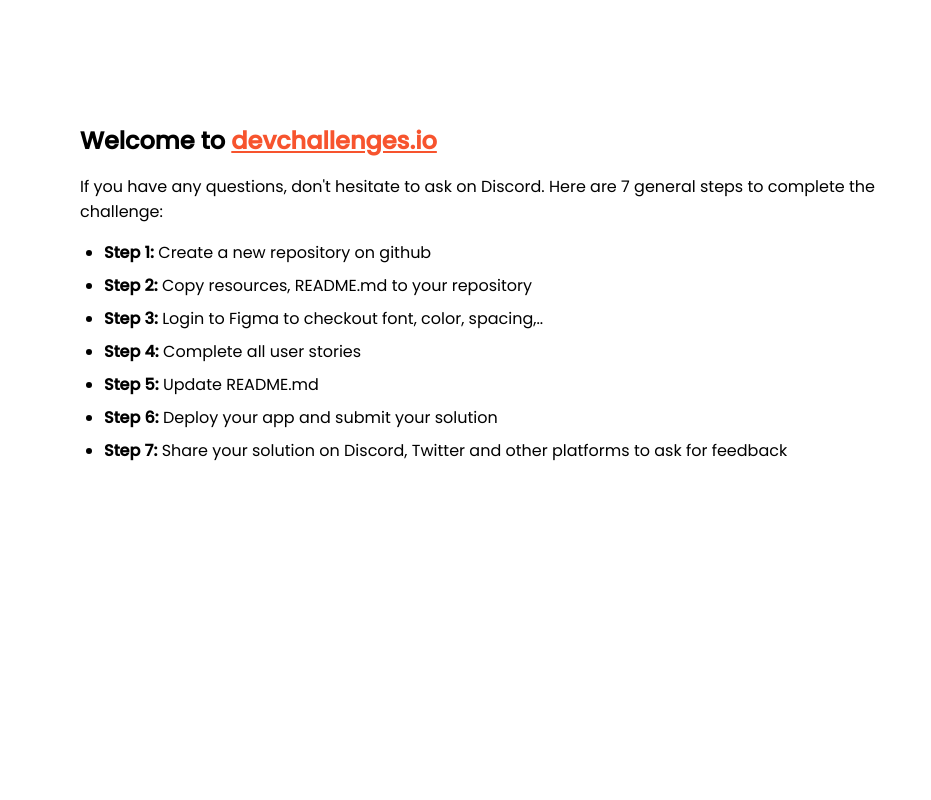
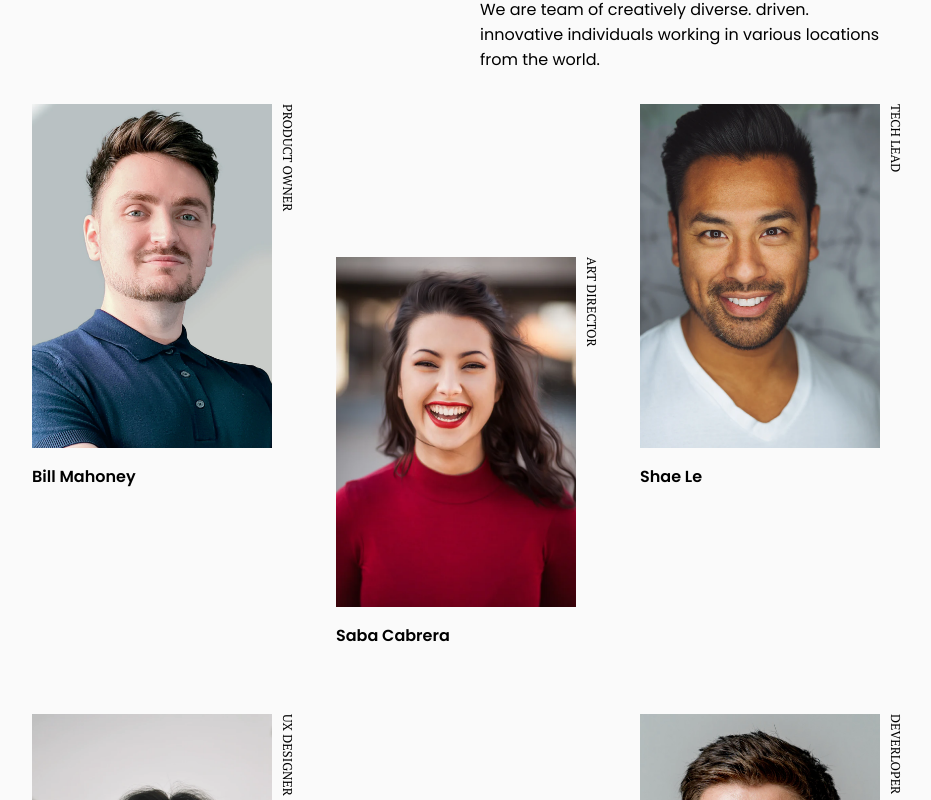
Before and after one commit to luanmenezes0/my-team-page, a plain HTML site: page index.html in a window 1280 px wide. Shown: the part 117-917 px from the top of the page, without its empty margins (160-1091 px from the left). Before the commit the page ends 800 px from the top, so only its background shows below. Drawn offline with Linux system fonts and the light colour scheme.

Commit message:
finished

```diff
--- a/index.html
+++ b/index.html
@@ -1,95 +1,60 @@
 <!DOCTYPE html>
 <html lang="en">
   <head>
-    <meta charset="utf-8" />
-    <meta
-      name="viewport"
-      content="width=device-width, initial-scale=1,
-  maximum-scale=5"
-    />
-
-    <link rel="icon" href="devchallenges.png" />
-
+    <meta charset="UTF-8" />
+    <meta name="viewport" content="width=device-width, initial-scale=1.0" />
     <link
-      rel="shortcut icon"
-      type="image/x-icon"
-      href="https://devchallenges.io/"
-    />
-
-    <link
-      href="https://fonts.googleapis.com/css2?family=Poppins:wght@400;500&display=swap"
+      href="https://fonts.googleapis.com/css2?family=Montserrat:wght@600&family=PT+Serif:wght@400;700&family=Poppins:wght@400;600&display=swap"
       rel="stylesheet"
     />
-
-    <title>Devchallenges</title>
-
-    <style>
-      body {
-        font-family: "Poppins", sans-serif;
-      }
-
-      ul {
-        padding-left: 24px;
-      }
-
-      li {
-        margin-bottom: 8px;
-      }
-
-      .welcome {
-        max-width: 800px;
-        margin: 0 auto;
-      }
-
-      .welcome-text {
-        margin-top: 30vh;
-        font-weight: 500;
-      }
-
-      .welcome-text p {
-        font-size: 1rem;
-        font-weight: 400;
-      }
-
-      .welcome-text h1 {
-        font-size: 1.5rem;
-      }
-
-      .welcome-text a {
-        color: #f7542e;
-      }
-    </style>
+    <link rel="stylesheet" href="style.css" />
+    <title>My team page</title>
   </head>
   <body>
-    <div class="welcome">
-      <div class="welcome-text">
-        <h1>
-          Welcome to
-          <a href="https://devchallenges.io/" target="_blank"
-            >devchallenges.io</a
-          >
-        </h1>
-
-        <p>
-          If you have any questions, don't hesitate to ask on Discord. Here are
-          7 general steps to complete the challenge:
-        </p>
-      </div>
-
-      <ul>
-        <li><b>Step 1:</b> Create a new repository on github</li>
-        <li><b>Step 2:</b> Copy resources, README.md to your repository</li>
-        <li>
-          <b>Step 3:</b> Login to Figma to checkout font, color, spacing,..
-        </li>
-        <li><b>Step 4:</b> Complete all user stories</li>
-        <li><b>Step 5:</b> Update README.md</li>
-        <li><b>Step 6:</b> Deploy your app and submit your solution</li>
-        <li>
-          <b>Step 7:</b> Share your solution on Discord, Twitter and other
-          platforms to ask for feedback
-        </li>
-      </ul>
+    <div id="app">
+      <header>
+        <h1>The creative crew</h1>
+        <div>
+          <h3>Who we are</h3>
+          <p>
+            We are team of creatively diverse. driven. innovative individuals
+            working in various locations from the world.
+          </p>
+        </div>
+      </header>
+      <main class="content">
+        <div class="content__image-container">
+          <img id="content" src="/images/photo1.png" alt="" />
+          <p>Bill Mahoney</p>
+          <span>Product owner</span>
+        </div>
+        <div class="content__image-container">
+          <img src="/images/photo2.png" alt="" />
+          <p>Saba Cabrera</p>
+          <span>Art director</span>
+        </div>
+        <div class="content__image-container">
+          <img id="" src="/images/photo3.png" alt="" />
+          <p>Shae Le</p>
+          <span>Tech Lead</span>
+        </div>
+        <div class="content__image-container">
+          <img src="/images/photo4.png" alt="" />
+          <p>Skylah Lu</p>
+          <span>UX Designer</span>
+        </div>
+        <div class="content__image-container">
+          <img src="/images/photo5.png" alt="" />
+          <p>Griff Richards</p>
+          <span>Developer</span>
+        </div>
+        <div class="content__image-container">
+          <img src="/images/photo6.png" alt="" />
+          <p>Stan John</p>
+          <span>Deverloper</span>
+        </div>
+      </main>
+      <footer>Luan Menezes @ DevChallenges.io</footer>
     </div>
   </body>
 </html>
--- /dev/null
+++ b/style.css
@@ -0,0 +1,178 @@
+:root {
+  --gray: #a9a9a9;
+  --text-color: #000000;
+  --heading-font: 'PT Serif', serif;
+  --content-font: 'Poppins', sans-serif;
+  --footer-font: 'Montserrat', sans-serif;
+}
+
+*,
+*:before,
+*:after {
+  box-sizing: border-box;
+}
+
+body {
+  margin: 0 1rem;
+  background-color: #fafafa;
+}
+
+#app {
+  display: grid;
+  grid-template-rows: auto 1fr auto;
+  grid-template-areas:
+    'header'
+    'main'
+    'footer';
+  height: 100vh;
+}
+
+header {
+  grid-area: header;
+  display: flex;
+  flex-direction: column;
+  justify-content: space-evenly;
+  margin: 1rem 0;
+}
+
+header h1 {
+  font-family: var(--heading-font);
+}
+
+header h3,
+p {
+  font-family: var(--content-font);
+}
+header h3 {
+  text-transform: uppercase;
+}
+
+.content {
+  display: grid;
+  grid-template-columns: repeat(2, 1fr);
+  grid-template-rows: repeat(9, 1fr);
+  grid-gap: 1rem;
+}
+
+.content div:nth-child(1) {
+  grid-row: 1 / 3;
+}
+
+.content div:nth-child(2) {
+  grid-row: 2 / 4;
+}
+
+.content div:nth-child(3) {
+  grid-row: 4 / 6;
+}
+
+.content div:nth-child(4) {
+  grid-row: 5 / 7;
+}
+
+.content div:nth-child(5) {
+  grid-row: 7 / 10;
+}
+
+.content div:nth-child(6) {
+  grid-row: 8 / 11;
+}
+
+.content__image-container {
+  position: relative;
+  max-width: 15rem;
+}
+
+.content__image-container img {
+  width: 100%;
+}
+
+.content__image-container span {
+  position: absolute;
+  right: -10%;
+  top: 0;
+  font-family: var(--heading-font);
+  font-size: 0.8rem;
+  font-weight: 400;
+  text-transform: uppercase;
+  writing-mode: vertical-lr;
+}
+
+.content__image-container p {
+  font-family: var(--content-font);
+  font-weight: 600;
+}
+
+footer {
+  grid-area: footer;
+  margin: 2rem;
+  font-family: var(--footer-font);
+  font-size: 0.8rem;
+  color: #a9a9a9;
+  text-align: center;
+}
+
+@media (min-width: 40em) {
+  body {
+    margin: 0 7rem;
+  }
+  header {
+    margin-top: 3rem;
+    flex-direction: row;
+  }
+
+  header div,
+  h1 {
+    width: 50%;
+  }
+
+  header p {
+    width: 90%;
+  }
+}
+
+@media (min-width: 64em) {
+  body {
+    margin: 0 12rem;
+  }
+
+  .content__image-container {
+    position: relative;
+    display: flex;
+    flex-direction: column;
+    max-width: (18rem, 100%);
+  }
+
+  .content {
+    display: grid;
+    grid-template-columns: repeat(3, 1fr);
+    grid-template-rows: repeat(auto-fill, minmax(3.5rem, 1fr));
+    grid-gap: 1rem;
+  }
+
+  .content div:nth-child(1) {
+    grid-row: 1 / 6;
+  }
+
+  .content div:nth-child(2) {
+    grid-row: 3 / 9;
+  }
+
+  .content div:nth-child(3) {
+    grid-column: 3;
+    grid-row: 1 / 6;
+  }
+
+  .content div:nth-child(4) {
+    grid-row: 9 / 14;
+  }
+
+  .content div:nth-child(5) {
+    grid-row: 11 / 16;
+  }
+
+  .content div:nth-child(6) {
+    grid-column: 3;
+    grid-row: 9 / 14;
+  }
+}
```
Also changed, not shown: devchallenges.png (deleted), images/photo1.png (renamed from photo1.png), images/photo2.png (renamed from photo2.png), images/photo3.png (renamed from photo3.png), images/photo4.png (renamed from photo4.png), images/photo5.png (renamed from photo5.png), images/photo6.png (renamed from photo6.png).
